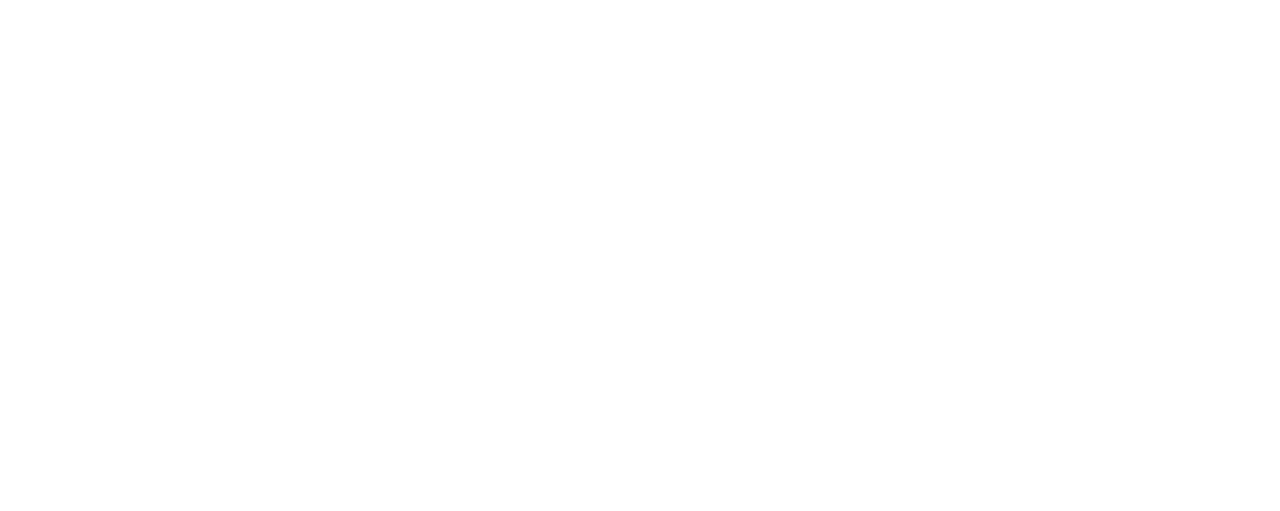
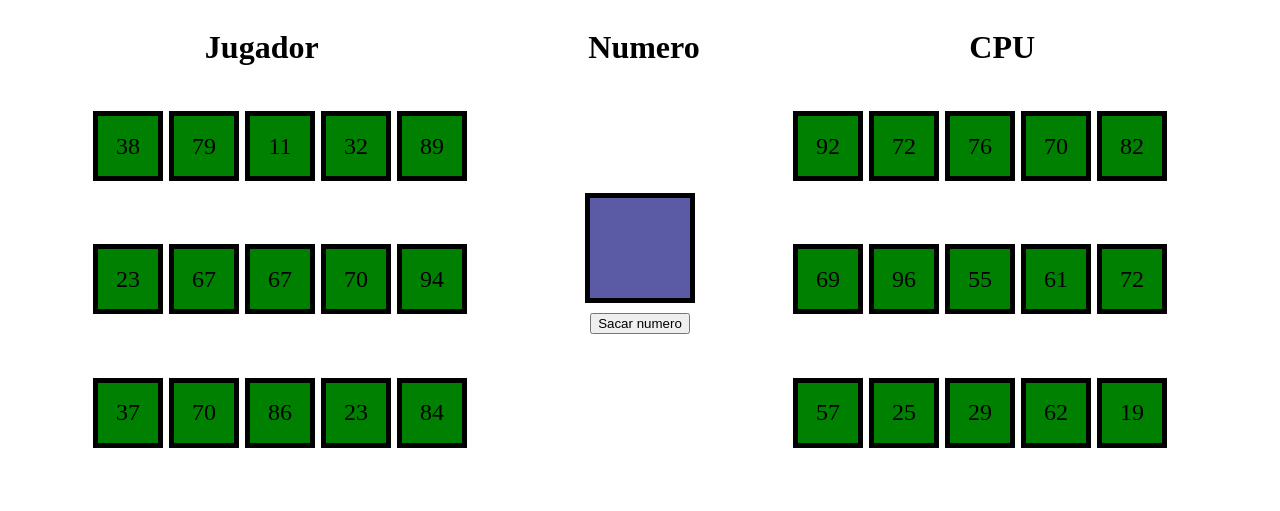
Before and after one commit to Danielmagox/bingo, a website built with Parcel: page src/index.html in a window 1280 px wide. Built offline with nearby package versions, Linux system fonts and the light colour scheme.

Commit message:
bingo finished

```diff
--- a/package.json
+++ b/package.json
@@ -32,5 +32,8 @@
     "parcel-bundler": "^1.12.4",
     "stylelint": "^13.7.2",
     "stylelint-config-standard": "^20.0.0"
+  },
+  "dependencies": {
+    "lodash": "^4.17.20"
   }
 }
--- a/src/css/style.css
+++ b/src/css/style.css
@@ -0,0 +1,82 @@
+body {
+  background-color: white;
+}
+
+.bingo {
+  display: flex;
+  flex-direction: column;
+  justify-content: space-around;
+  align-items: center;
+  flex-wrap: wrap;
+}
+
+.titles {
+  width: 1100px;
+  height: 100px;
+  display: flex;
+  justify-content: space-around;
+  position: relative;
+  right: 20px;
+}
+
+.table {
+  display: flex;
+  justify-content: space-around;
+}
+
+.player_part,
+.cpu_part {
+  width: 400px;
+  height: 400px;
+  vertical-align: middle;
+  display: flex;
+  flex-wrap: wrap;
+  text-align: center;
+}
+
+.dice {
+  width: 300px;
+  height: 300px;
+  display: flex;
+  flex-direction: column;
+  justify-content: center;
+  align-items: center;
+}
+
+.dice_number {
+  width: 100px;
+  height: 100px;
+  background-color: rgb(91, 91, 165);
+  font-size: 48px;
+  margin: 10px;
+  border: 5px solid black;
+  display: flex;
+  align-items: center;
+  justify-content: center;
+}
+
+.number {
+  width: 60px;
+  height: 60px;
+  background-color: green;
+  font-size: 24px;
+  margin: 3px;
+  border: 5px solid black;
+  display: flex;
+  align-items: center;
+  justify-content: center;
+}
+
+.cross_number {
+  width: 60px;
+  height: 60px;
+  background-color: green;
+  font-size: 24px;
+  margin: 3px;
+  text-decoration: line-through;
+  color: red;
+  border: 5px solid black;
+  display: flex;
+  align-items: center;
+  justify-content: center;
+}
--- a/src/index.html
+++ b/src/index.html
@@ -1,13 +1,64 @@
 <!DOCTYPE html>
 <html lang="en">
+
 <head>
     <meta charset="UTF-8">
     <meta name="viewport" content="width=device-width, initial-scale=1.0">
     <link rel="stylesheet" href="css/style.css" />
-    <script defer src="js/index.js"></script>
+    <script src="js/index.js" defer></script>
     <title>Bingo</title>
 </head>
+
 <body>
+    <div class="bingo">
+        <div class="titles">
+            <h1>Jugador</h1>
+            <h1>Numero</h1>
+            <h1>CPU</h1>
+        </div>
+        <div class="table">
+            <div class="player_part">
+                <div class="number"></div>
+                <div class="number"></div>
+                <div class="number"></div>
+                <div class="number"></div>
+                <div class="number"></div>
+                <div class="number"></div>
+                <div class="number"></div>
+                <div class="number"></div>
+                <div class="number"></div>
+                <div class="number"></div>
+                <div class="number"></div>
+                <div class="number"></div>
+                <div class="number"></div>
+                <div class="number"></div>
+                <div class="number"></div>
+            </div>
+            <div class="dice">
+                <div class="dice_number"></div>
+                <button class="btnThrow">Sacar numero</button>
+            </div>
+            <div class="cpu_part">
+                <div class="number"></div>
+                <div class="number"></div>
+                <div class="number"></div>
+                <div class="number"></div>
+                <div class="number"></div>
+                <div class="number"></div>
+                <div class="number"></div>
+                <div class="number"></div>
+                <div class="number"></div>
+                <div class="number"></div>
+                <div class="number"></div>
+                <div class="number"></div>
+                <div class="number"></div>
+                <div class="number"></div>
+                <div class="number"></div>
+            </div>
+        </div>
+
+    </div>
 
 </body>
+
 </html>
--- a/src/js/index.js
+++ b/src/js/index.js
@@ -0,0 +1,52 @@
+import _ from "lodash"
+
+const playNumber = document.querySelectorAll(".number")
+const button = document.querySelector(".btnThrow")
+const dice = document.querySelector(".dice_number")
+const TOTAL_NUMBERS = 100
+const CARD_SIZE = 15
+
+const generateArray = (N) => {
+  return _.shuffle(_.range(N))
+}
+
+const shuffledNumbers = generateArray(TOTAL_NUMBERS)
+
+const selectRandomIndex = (length) => {
+  return Math.floor(Math.random() * length)
+}
+
+const addNumberCarton = () => {
+  playNumber.forEach(element => (element.textContent = shuffledNumbers[selectRandomIndex(shuffledNumbers.length)]))
+}
+
+addNumberCarton()
+
+let playerCount = 0
+let cpuPart = 0
+
+const addNumberDice = () => {
+  dice.textContent = shuffledNumbers[selectRandomIndex(shuffledNumbers.length)]
+  _.pull(shuffledNumbers, parseInt(dice.textContent))
+  playNumber.forEach(function(element) {
+    if (parseInt(element.textContent) === parseInt(dice.textContent)) { element.className += " cross_number" }
+  })
+  playerCount = document.querySelector(".player_part").querySelectorAll(".cross_number").length
+  cpuPart = document.querySelector(".cpu_part").querySelectorAll(".cross_number").length
+  checkWinner(playerCount, cpuPart)
+}
+
+button.addEventListener("click", addNumberDice)
+
+const checkWinner = (player, cpu) => {
+  if (player === CARD_SIZE && cpu === CARD_SIZE) {
+    alert("Draw!")
+    button.remove()
+  } else if (cpu === CARD_SIZE) {
+    alert("Cpu player wins!")
+    button.remove()
+  } else if (player === CARD_SIZE) {
+    alert("Player wins!")
+    button.remove()
+  }
+}
```
Also changed, not shown: 1 other file.
